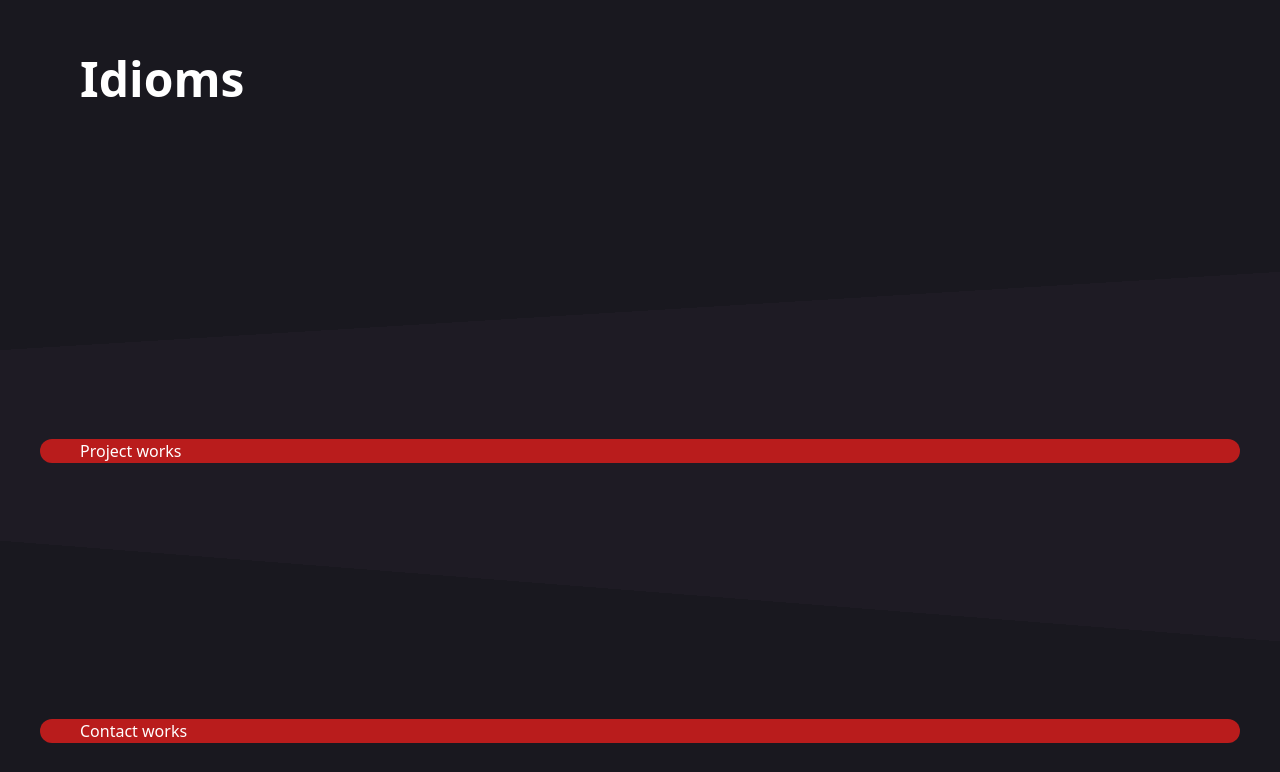
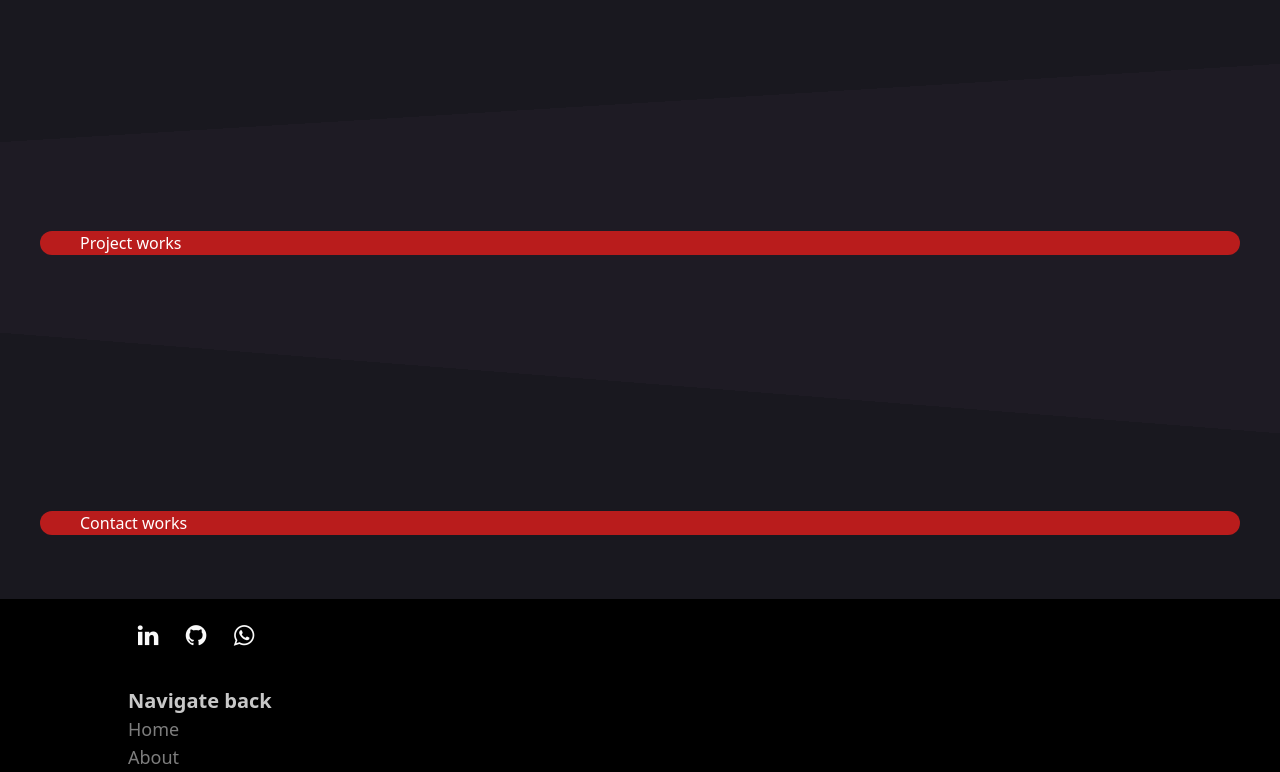
Before and after one commit to douglasyabuki/Portfolio, a React (Vite) app: page / in a window 1280 px wide. Shown: the part 4957-5729 px from the top of the page. Built offline with nearby package versions, Linux system fonts and the light colour scheme; a web font is replaced by a local one.

Commit message:
Commit 74: Removed idioms from Resume

```diff
--- a/src/components/main-view/resume/Resume.tsx
+++ b/src/components/main-view/resume/Resume.tsx
@@ -1,12 +1,10 @@
 // Components
 import Education from './education/Education';
-import Idioms from './idioms/Idioms';
 import Skills from './skills/Skills';
 
 // Const
 import { educationList } from './education/education-list/education-list';
 import { educationImgList } from './education/education-img-board/education-img-list/education-img-list';
-import { idiomList } from './idioms/idiom-list/idiom-list';
 import { skillList } from './skills/skill-list/skill-list';
 
 // Resume main function
@@ -18,7 +16,7 @@ export default function Resume() {
     >
       <Education list={educationList} imgList={educationImgList}></Education>
       <Skills list={skillList}></Skills>
-      <Idioms list={idiomList}></Idioms>
+
       <div className="rounded-xl bg-red-900 px-4 sm:px-7 md:px-8 lg:px-10"></div>
     </div>
   );
--- a/src/components/main-view/resume/idioms/Idioms.tsx
+++ /dev/null
@@ -1,14 +0,0 @@
-// Interface
-import { IIdiom } from "./idiom-list/idiom-list";
-
-interface Props {
-  list: IIdiom[];
-}
-
-export default function Idioms ({list}: Props) {
-  return (
-    <div className="container px-4 sm:px-7 md:px-8 lg:px-10 py-20">
-      <h1 className="w-auto text-3xl font-bold md:text-4xl xl:text-5xl 2xl:text-6xl">Idioms</h1>
-    </div>
-  );
-}
--- a/src/components/main-view/resume/idioms/idiom-list/idiom-list.ts
+++ /dev/null
@@ -1,14 +0,0 @@
-// Interface for items of idiom-list.ts
-export interface IIdiom {
-  id: number,
-  idiom: string,
-  proficiency: string,
-}
-
-export const idiomList = [
-  { id: 0, idiom: 'Portuguese - Brazil', proficiency: 'Native' },
-  { id: 1, idiom: 'English', proficiency: 'Fluent' },
-  { id: 2, idiom: 'French', proficiency: 'Intermediate' },
-  { id: 3, idiom: 'Japanese', proficiency: 'Intermediate' },
-  { id: 4, idiom: 'Spanish', proficiency: 'Basic' },
-]
```
